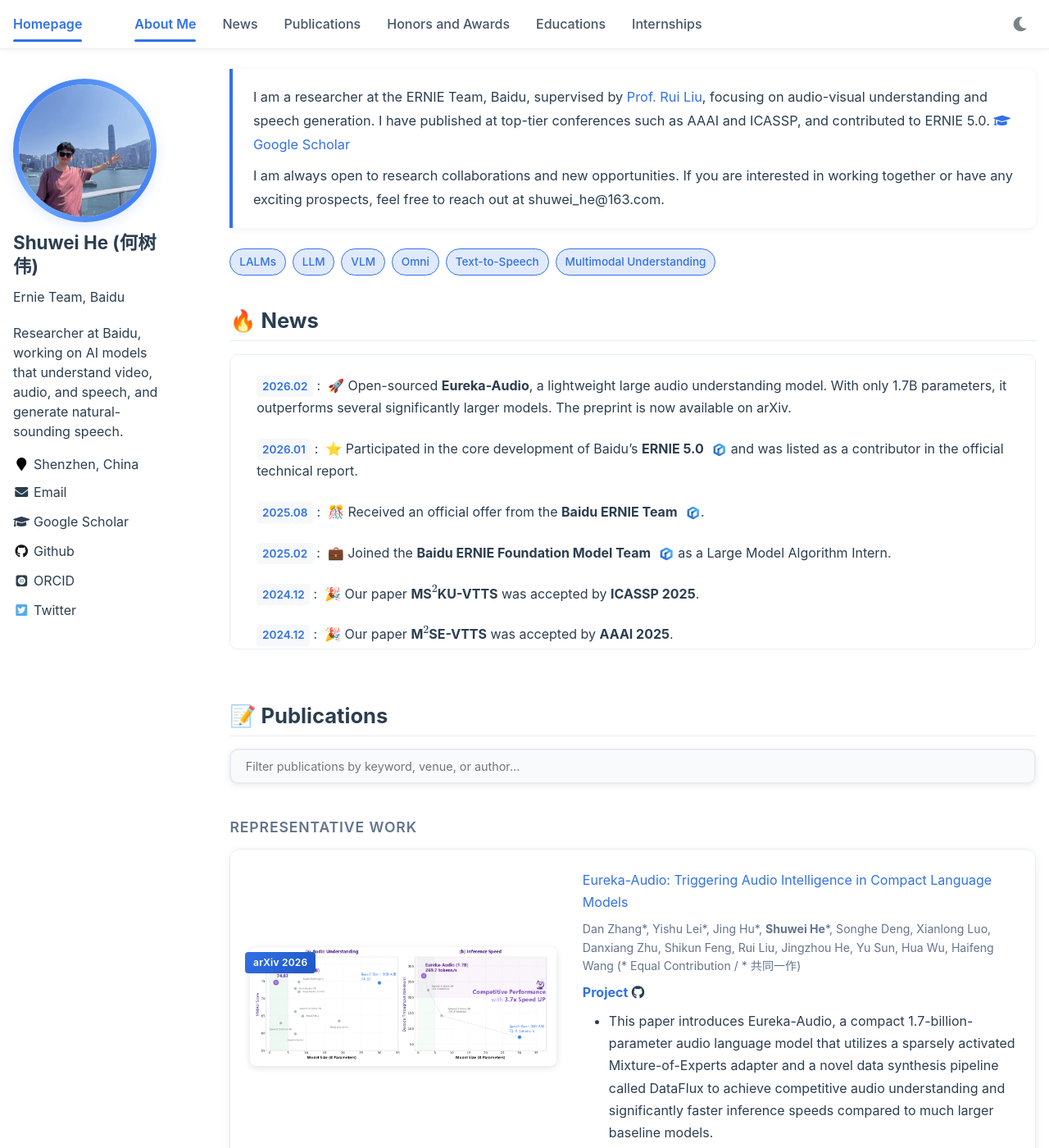
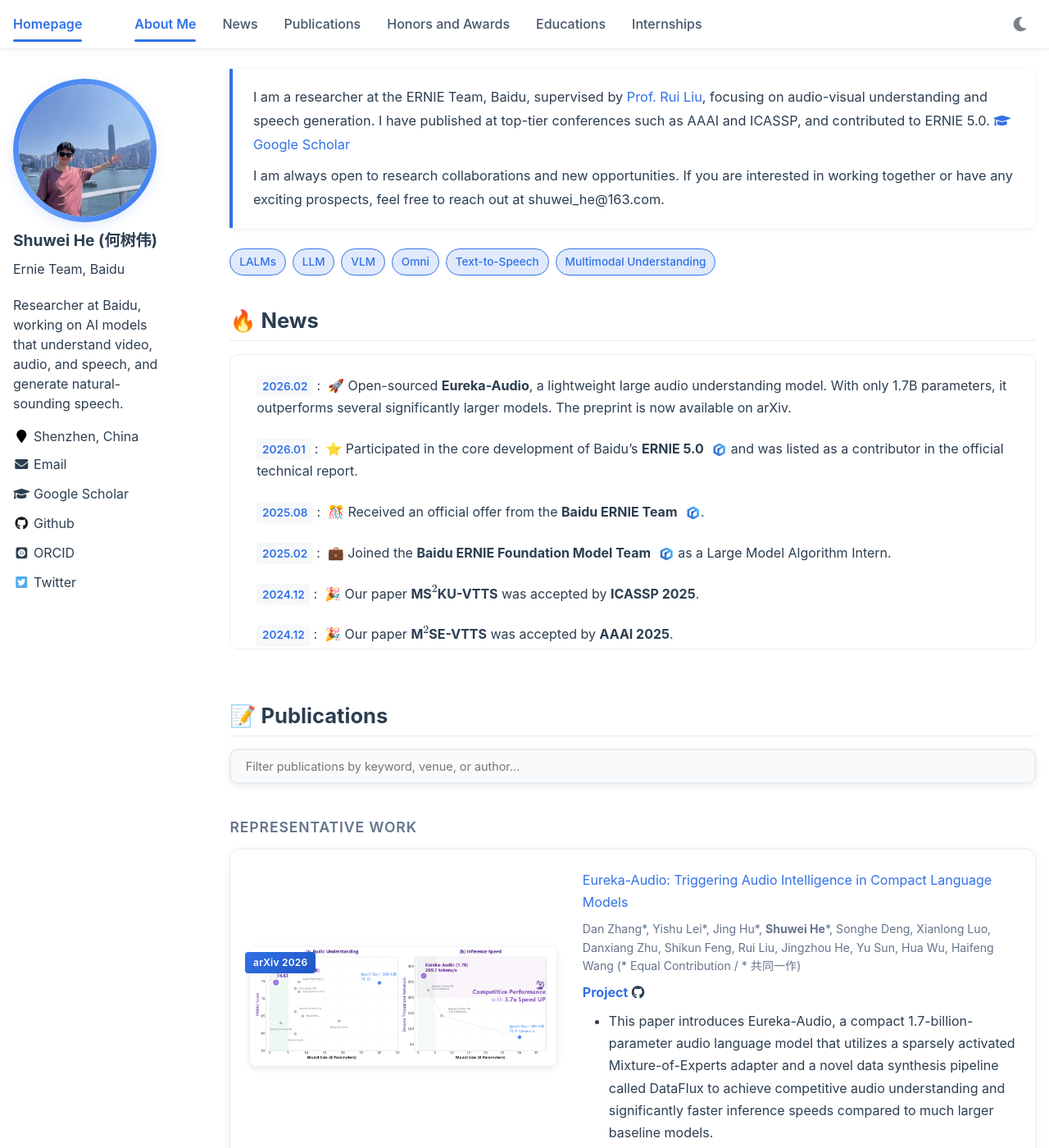
Before and after one commit to he-shuwei/he-shuwei.github.io, a Jekyll site: the page built from _pages/about.md, in a window 1280 px wide and 1400 px high. Shown: the whole window at 82% size. Built offline with Jekyll 4.4.1, drawn with Linux system fonts in a browser that asks for light colours; comment, search, counter and statistics services are not loaded.

Commit message:
Prevent author name wrapping in sidebar

```diff
--- a/_sass/_sidebar.scss
+++ b/_sass/_sidebar.scss
@@ -136,12 +136,13 @@
 
 .sidebar .author__name {
   @include breakpoint($medium) {
-    font-size: $type-size-3;
+    font-size: $type-size-4;
   }
   font-family: $sans-serif;
   font-size: $type-size-4;
   font-weight: 700;
   color: $primary-color;
+  white-space: nowrap;
 }
 
 .author__bio {
```
